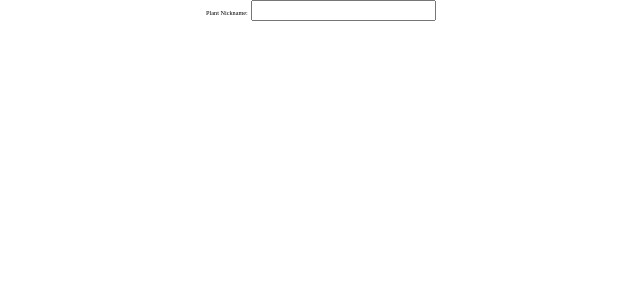
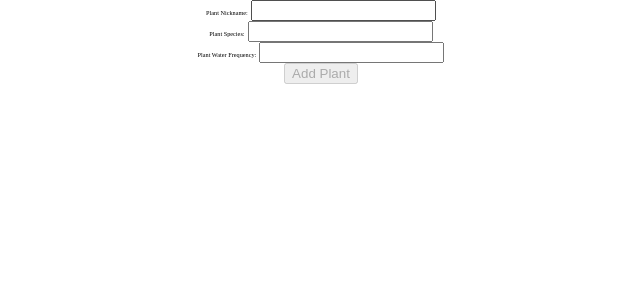
Before and after one commit to jduell12/Front_End, a React (Create React App) app in the folder water_plants/: page /private/editplant in a window 1280 px wide. Shown: the top 300 px of the page, without its empty margins (319-959 px from the left). Built offline with nearby package versions, Linux system fonts and the light colour scheme.

Commit message:
added formSchemas

```diff
--- a/water_plants/src/components/AddPlant.js
+++ b/water_plants/src/components/AddPlant.js
@@ -4,7 +4,7 @@ const AddPlant = () => {
     const blankFormValues = {
         nickname: '',
         species: '',
-        waterFreq: ''
+        water: ''
     }
 
     const [formValues, setValues] = useState(blankFormValues);
@@ -19,7 +19,7 @@ const AddPlant = () => {
     }
 
     return(
-        <form>
+        <form onSubmit={submitForm}>
             <label htmlFor='nickname'>
                 Plant Nickname: &nbsp;
                 <input
@@ -30,6 +30,27 @@ const AddPlant = () => {
                     value={formValues.nickname}
                 />
             </label>
+            <label htmlFor="species">
+                Plant Species: &nbsp;
+                <input
+                    id='species'
+                    name='species'
+                    type='text'
+                    onChange={changeHandler}
+                    value={formValues.species}
+                />
+            </label>
+            <label htmlFor='water'>
+                Plant Water Frequency: &nbsp;
+                <input
+                    id='water'
+                    name='water'
+                    type='text'
+                    onChange={changeHandler}
+                    value={formValues.water}
+                />
+            </label>
+            <button id="submit" disabled={btnDisabled}>Add Plant</button>
         </form>
     )
 }
--- a/water_plants/src/styles/index.css
+++ b/water_plants/src/styles/index.css
@@ -58,3 +58,7 @@ html, body{
     margin: 0;
     padding: 0;
 }
+
+label{
+	display: block;
+}
```
Also changed, not shown: 1 other file (tests, documents, lock files or other folders).
